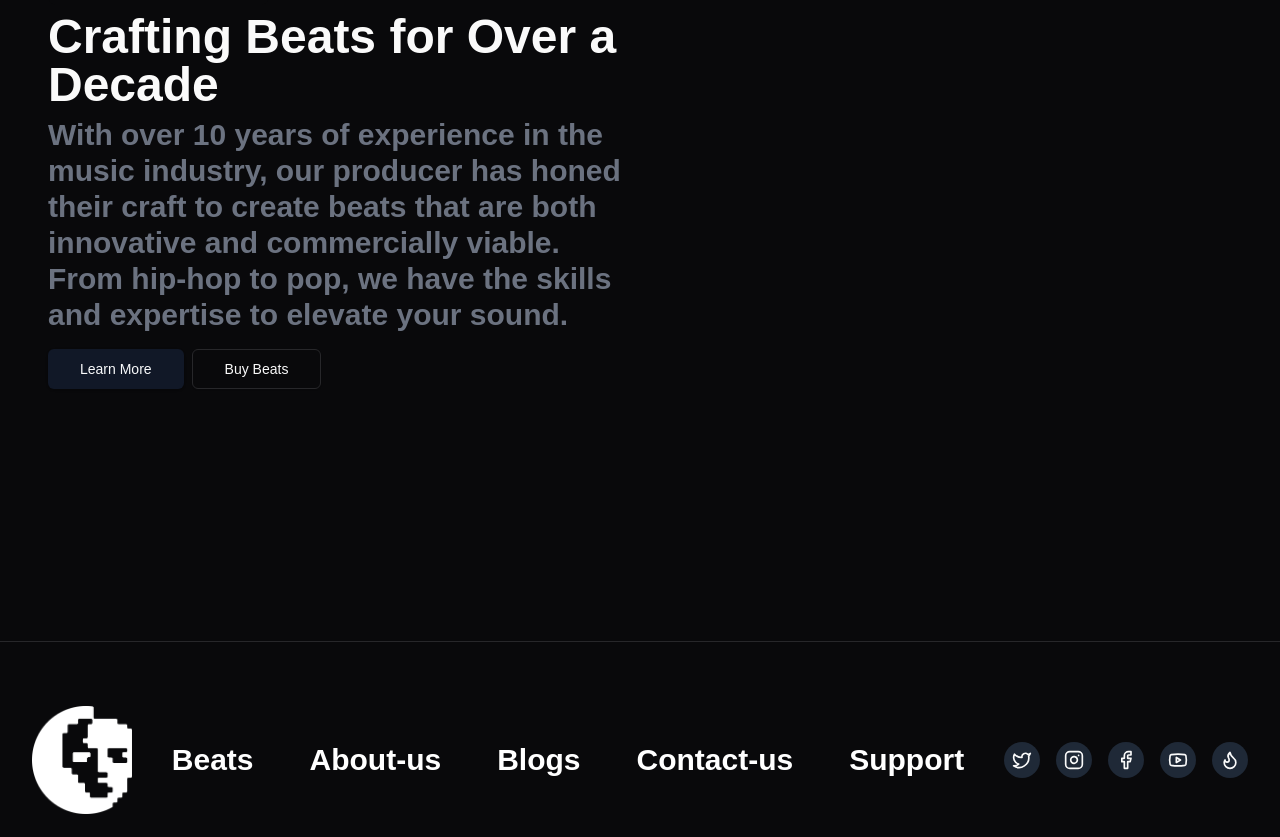
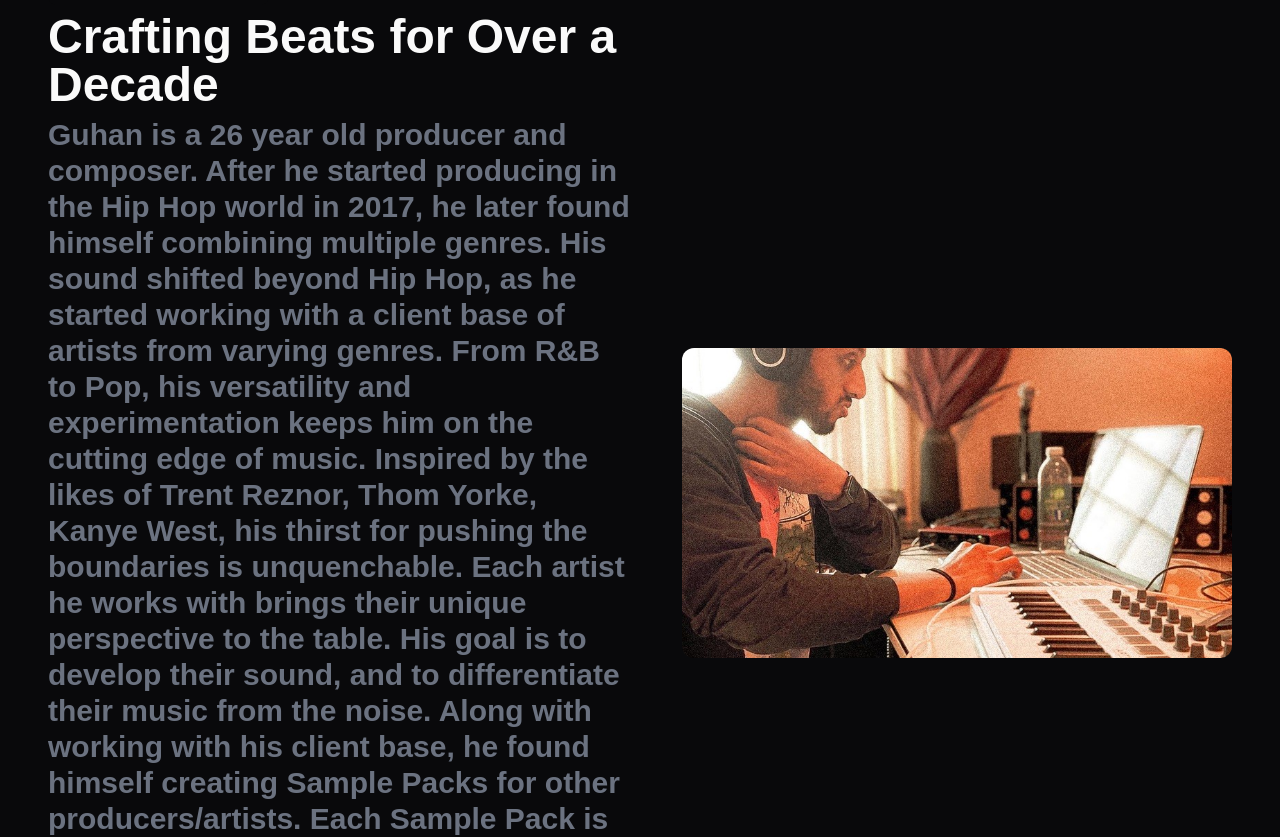
Before and after one commit to TheManishShaw/guhanisonline, a Next.js app: page /about in a window 1280 px wide. Shown: the part 785-1622 px from the top of the page. Built offline with nearby package versions, Linux system fonts and the light colour scheme; no server answers; a web font is replaced by a local one.

Commit message:
about section changed

```diff
--- a/app/(root)/about/page.jsx
+++ b/app/(root)/about/page.jsx
@@ -80,11 +80,22 @@ const page = () => {
                         Crafting Beats for Over a Decade
                       </h2>
                       <p className="max-w-[600px] text-gray-500 subtext dark:text-gray-400">
-                        With over 10 years of experience in the music industry,
-                        our producer has honed their craft to create beats that
-                        are both innovative and commercially viable. From
-                        hip-hop to pop, we have the skills and expertise to
-                        elevate your sound.
+                        Guhan is a 26 year old producer and composer. After he
+                        started producing in the Hip Hop world in 2017, he later
+                        found himself combining multiple genres. His sound
+                        shifted beyond Hip Hop, as he started working with a
+                        client base of artists from varying genres. From R&B to
+                        Pop, his versatility and experimentation keeps him on
+                        the cutting edge of music. Inspired by the likes of
+                        Trent Reznor, Thom Yorke, Kanye West, his thirst for
+                        pushing the boundaries is unquenchable. Each artist he
+                        works with brings their unique perspective to the table.
+                        His goal is to develop their sound, and to differentiate
+                        their music from the noise. Along with working with his
+                        client base, he found himself creating Sample Packs for
+                        other producers/artists. Each Sample Pack is made with
+                        the utmost care and experimentation, in order to push
+                        the boundaries of what modern music will be.
                       </p>
                     </div>
                     <div className="flex flex-col gap-2 min-[400px]:flex-row">
@@ -103,7 +114,7 @@ const page = () => {
                     </div>
                   </div>
                 </AnimationWrapper>
-                {/* <AnimationWrapper
+                <AnimationWrapper
                   initial={{ opacity: 0, x: 100 }}
                   animate={{ opacity: 1, x: 0, transition: { duration: 1 } }}
                   transition={{ duration: 1 }}
@@ -112,10 +123,10 @@ const page = () => {
                     alt="Producer"
                     className="mx-auto aspect-video overflow-hidden rounded-xl object-cover object-center sm:w-full lg:order-last"
                     height="310"
-                    src="/assets/images/login/placeholder.svg"
+                    src="/assets/images/login/placeholder.jpg"
                     width="550"
                   />
-                </AnimationWrapper> */}
+                </AnimationWrapper>
               </div>
             </div>
           </section>
```
Also changed, not shown: public/assets/images/login/placeholder.jpg (added).
